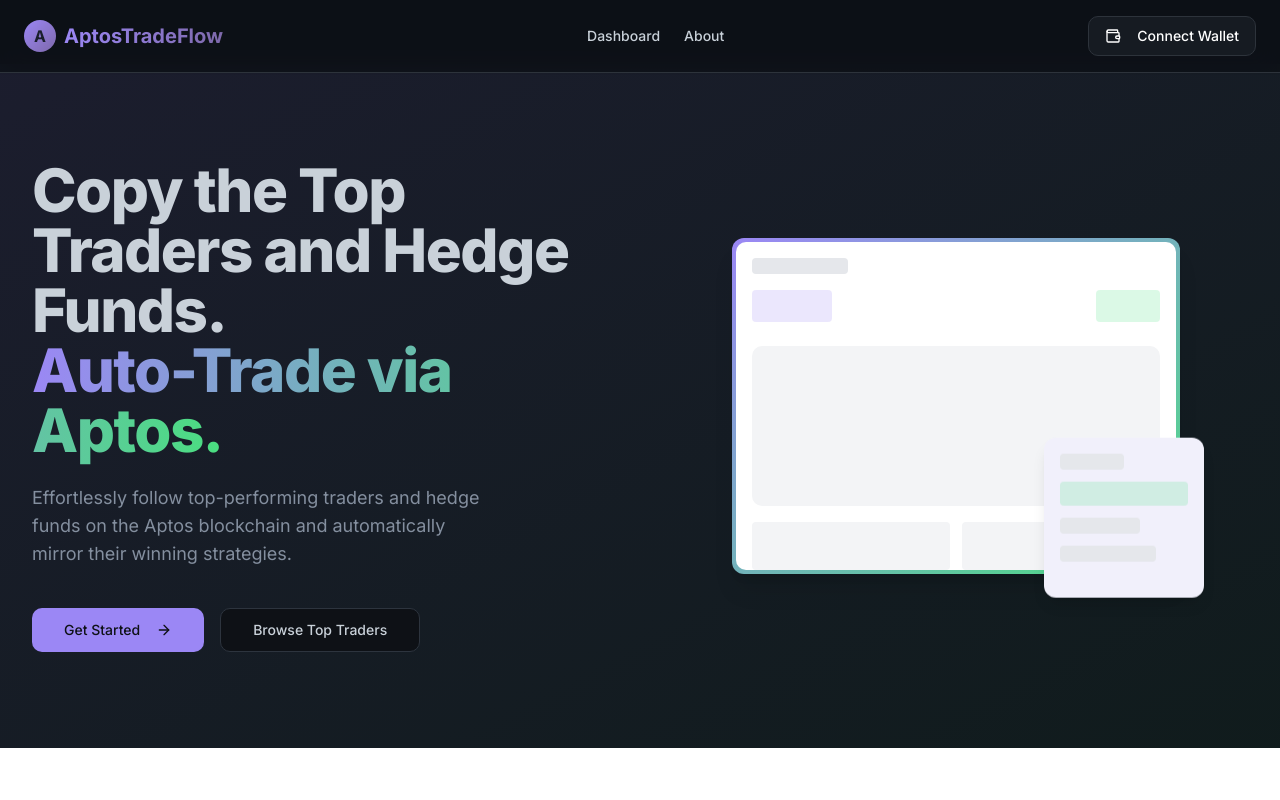
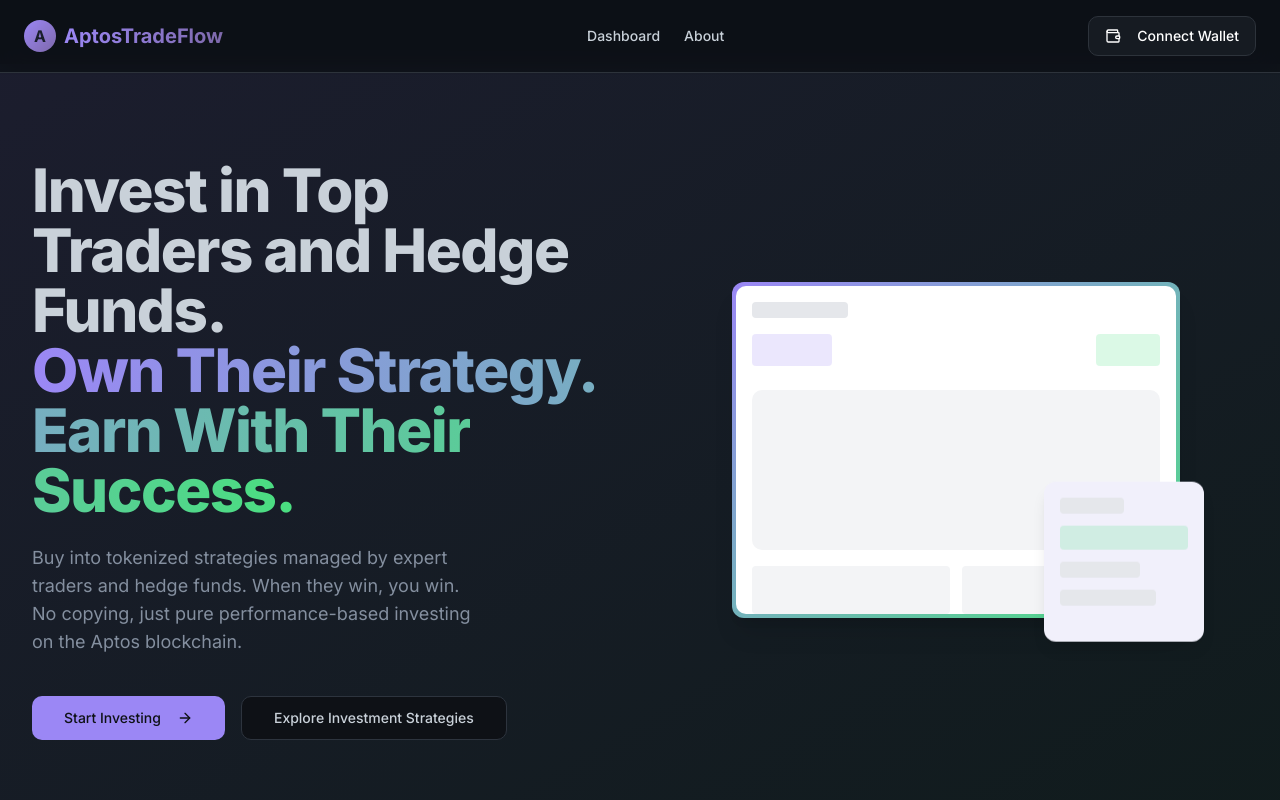
Before and after one commit to subodh-thallada/EasyAConsensusHackathon2025, a React (Vite) app: page / in a window 1280 px wide. Shown: the top 800 px of the page. Built offline with nearby package versions, Linux system fonts and the light colour scheme.

Commit message:
text changes to ideas ig

```diff
--- a/src/components/home/Hero.tsx
+++ b/src/components/home/Hero.tsx
@@ -10,24 +10,24 @@ const Hero = () => {
         <div className="flex flex-col md:flex-row items-center justify-between gap-12">
           <div className="w-full md:w-1/2 space-y-6">
           <h1 className="text-4xl md:text-5xl lg:text-6xl font-extrabold tracking-tight">
-              <span className="block">Copy the Top Traders and Hedge Funds.</span>
+            <span className="block">Invest in Top Traders and Hedge Funds.</span>
             <span className="bg-gradient-to-r from-aptos-primary to-aptos-accent bg-clip-text text-transparent">
-                Auto-Trade via Aptos.
+            Own Their Strategy. Earn With Their Success.
             </span>
           </h1>
             <p className="text-lg text-muted-foreground max-w-md">
-              Effortlessly follow top-performing traders and hedge funds on the Aptos blockchain
-              and automatically mirror their winning strategies.
+            Buy into tokenized strategies managed by expert traders and hedge funds. When they win, you win.
+            No copying, just pure performance-based investing on the Aptos blockchain.
             </p>
             <div className="flex flex-col sm:flex-row gap-4 pt-4">
               <Link to="/signup">
               <Button size="lg" className="bg-aptos-primary hover:bg-aptos-secondary">
-                  Get Started <ArrowRight className="ml-2 h-4 w-4" />
+                Start Investing <ArrowRight className="ml-2 h-4 w-4" />
               </Button>
               </Link>
               <Link to="/dashboard">
                 <Button variant="outline" size="lg">
-                  Browse Top Traders
+                Explore Investment Strategies
                 </Button>
               </Link>
             </div>
```
Lines whose indentation alone changed are shown as unchanged.
